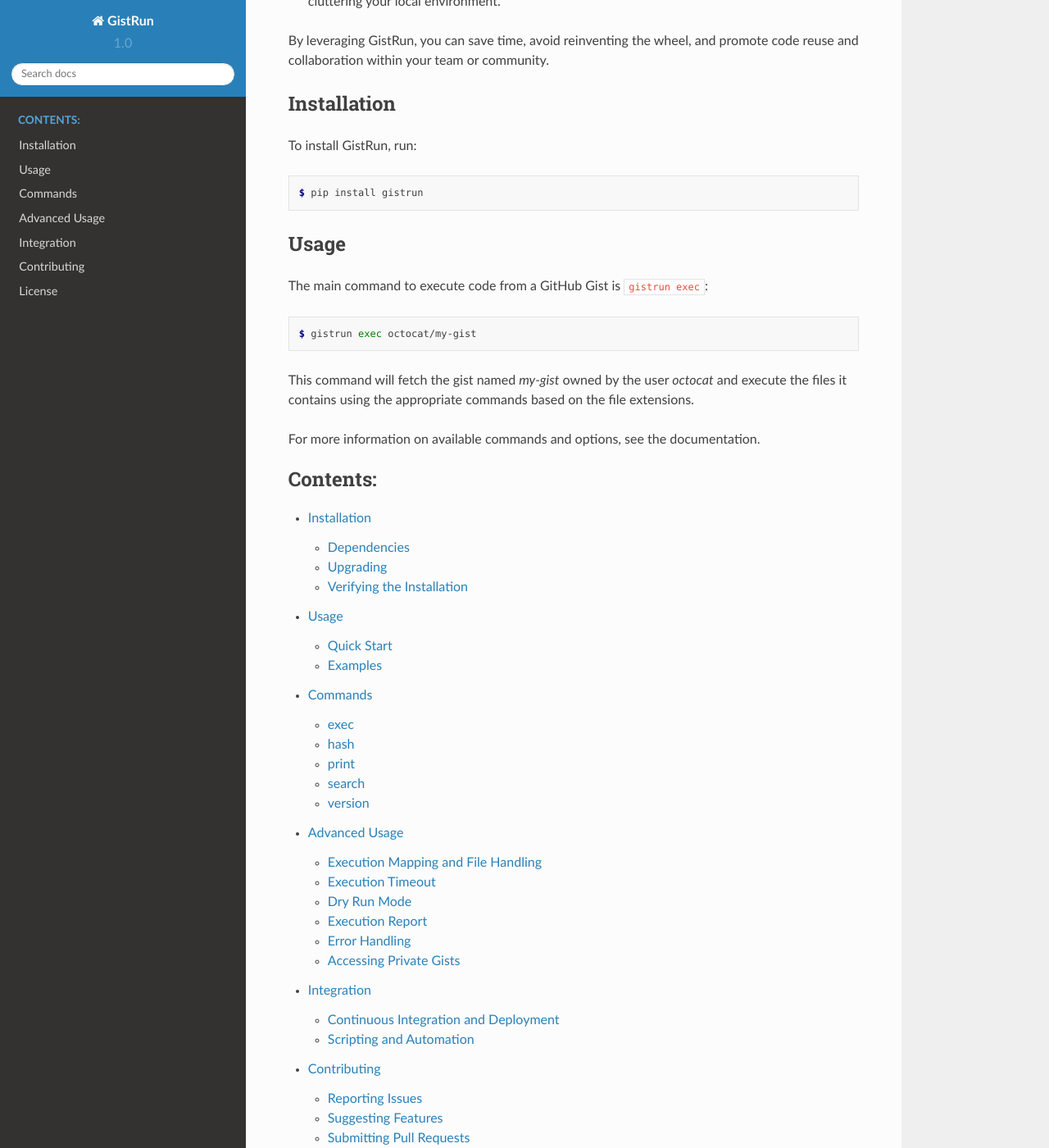
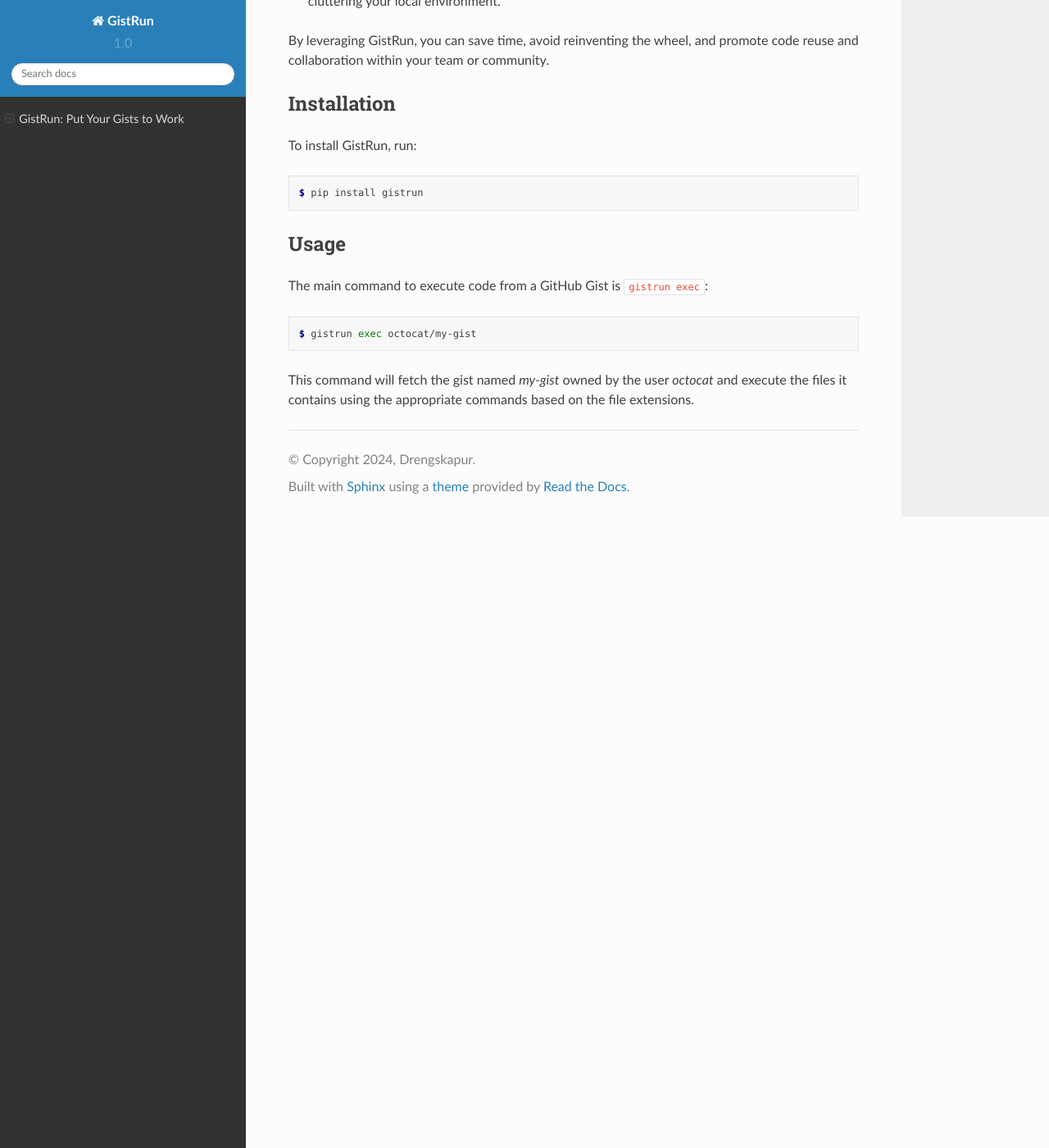
Before and after one commit to drengskapur/gistrun, a Sphinx documentation site: the page built from docs/README.rst, in a window 1280 px wide and 1400 px high, scrolled down 807 px. Shown: the whole window at 82% size. Built offline with Sphinx 7.4.7 and the Read the Docs theme 2.0.0, drawn with Linux system fonts in a browser that asks for light colours; pages that are not in the unit, such as notebooks, are missing from menus; some of the changed text lies outside the part shown.

Commit message:
update docs

```diff
--- a/docs/README.rst
+++ b/docs/README.rst
@@ -1,7 +1,7 @@
 .. _gistrun:
 
-GistRun
-=======
+GistRun: Put Your Gists to Work
+===============================
 
 GistRun is a command-line tool that allows you to fetch and execute code from GitHub Gists. It provides a convenient way to run code snippets or scripts directly from Gists, without the need to clone or download the entire repository.
 
@@ -39,25 +39,3 @@
    $ gistrun exec octocat/my-gist
 
 This command will fetch the gist named `my-gist` owned by the user `octocat` and execute the files it contains using the appropriate commands based on the file extensions.
-
-For more information on available commands and options, see the documentation.
-
-.. toctree::
-   :maxdepth: 2
-   :caption: Contents:
-
-   installation
-   usage
-   commands
-   advanced_usage
-   authentication
-   integration
-   contributing
-   license
-
-Indices and Tables
-==================
-
-* :ref:`genindex`
-* :ref:`modindex`
-* :ref:`search`
--- a/docs/conf.py
+++ b/docs/conf.py
@@ -12,9 +12,9 @@
 # add these directories to sys.path here. If the directory is relative to the
 # documentation root, use os.path.abspath to make it absolute, like shown here.
 #
-# import os
-# import sys
-# sys.path.insert(0, os.path.abspath('.'))
+import os
+import sys
+sys.path.insert(0, os.path.abspath('../src'))
 
 
 # -- Project information -----------------------------------------------------
--- a/src/gistrun/__about__.py
+++ b/src/gistrun/__about__.py
@@ -1 +1 @@
-__version__ = "1.0.3"
+__version__ = "1.0.4"
```
